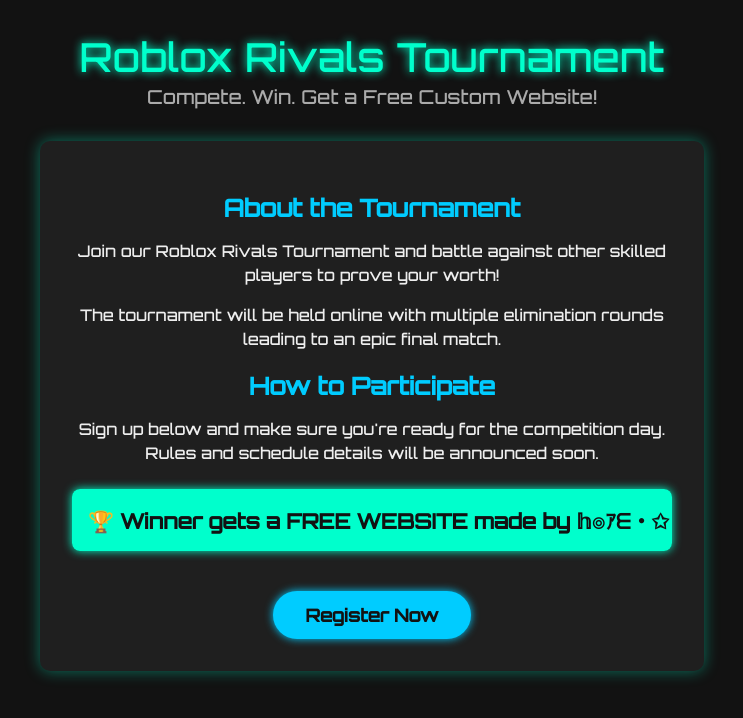
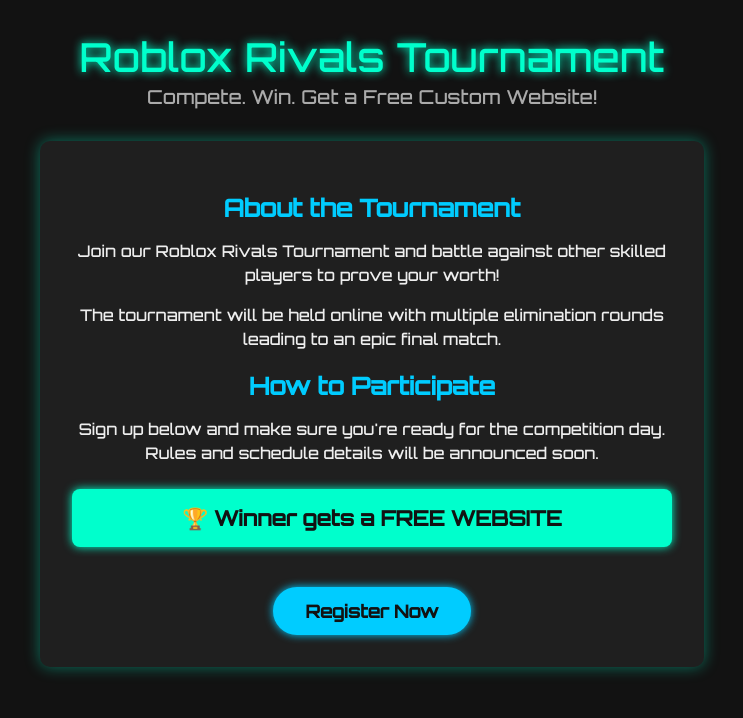
Before and after one commit to zrixxh/roblox-rivals-tournament, a plain HTML site: page index.html in a window 1280 px wide. Shown: the whole page, without its empty margins (268-1011 px from the left). Drawn offline with Linux system fonts and the light colour scheme.

Commit message:
Update index.html

```diff
--- a/index.html
+++ b/index.html
@@ -106,7 +106,7 @@
     <h2>How to Participate</h2>
     <p>Sign up below and make sure you're ready for the competition day. Rules and schedule details will be announced soon.</p>
 
-    <div class="prize">🏆 Winner gets a <strong>FREE WEBSITE</strong> made by 𝕙๏ｱᗴ・✩</div>
+    <div class="prize">🏆 Winner gets a <strong>FREE WEBSITE</strong></div>
 
     <a href="#" class="button">Register Now</a>
   </main>
```
